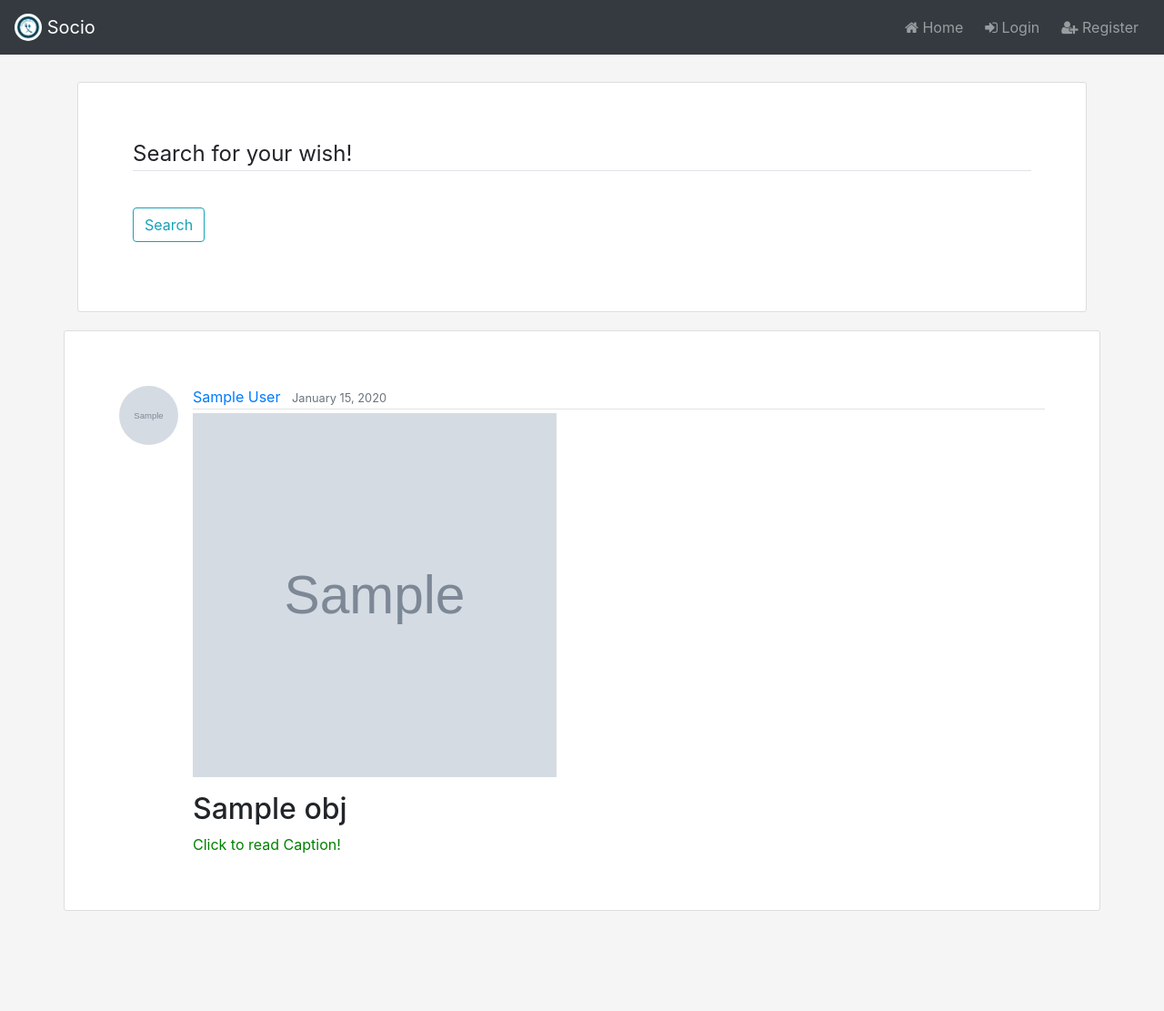
After one commit to Shikharm16/social-media-site-using-django, a Django app: template socio/templates/socio/filtered.html in a window 1280 px wide. The commit adds this page. Shown: the whole page at 91% size. Run offline with Django 3.2, Linux system fonts and the light colour scheme; the template is opened without the code that fills it: most values are stand-ins (such as "Sample title", 1, 10 or a date in 2020); grey boxes marked "Sample" are stand-in pictures; some libraries are stand-ins or nearby versions.

Commit message:
Added search feature

```diff
--- a/django_project/settings.py
+++ b/django_project/settings.py
@@ -33,6 +33,8 @@ ALLOWED_HOSTS = []
 INSTALLED_APPS = [
     'socio.apps.SocioConfig',
     'crispy_forms',
+    'django_filters',
+    'tinymce',
     'django.contrib.admin',
     'registration',
     'django.contrib.auth',
--- a/socio/templates/socio/base.html
+++ b/socio/templates/socio/base.html
@@ -21,8 +21,13 @@
     <script src="https://ajax.googleapis.com/ajax/libs/jquery/3.5.1/jquery.min.js"></script>
     <link rel="stylesheet" href="https://stackpath.bootstrapcdn.com/bootstrap/4.5.0/css/bootstrap.min.css" integrity="sha384-9aIt2nRpC12Uk9gS9baDl411NQApFmC26EwAOH8WgZl5MYYxFfc+NcPb1dKGj7Sk" crossorigin="anonymous">
     <script src="https://maxcdn.bootstrapcdn.com/bootstrap/3.4.1/js/bootstrap.min.js"></script>
+    <link rel="stylesheet" href="https://cdnjs.cloudflare.com/ajax/libs/font-awesome/4.7.0/css/font-awesome.min.css">
 
-
+<style type="text/css">
+  .nul{
+    padding: 2px 4px;
+  }
+</style>
 
 </head>
 <body style="background: #F5F5F5;">
@@ -47,53 +52,45 @@
 
  <ul class="nav navbar-nav navbar-right">
 
-      <li class="nav-item">
-        <a class="nav-link" href="{% url 'socio-home' %}">Home</a>
+      <li class="nav-item nul" >
+        <a class="nav-link" href="{% url 'socio-home' %}"><i class="fa fa-home" aria-hidden="true"></i> Home</a>
       </li>
       {% if user.is_authenticated %}
+      <li class="nav-item nul">
+        <a class="nav-link" href="{% url 'socio-filter' %}"><i class="fa fa-search" aria-hidden="true"></i> Search</a>
+      </li>
 
-      <li class="nav-item">
-        <a class="nav-link" href="{% url 'socio-feed' %}">Feed</a>
+      <li class="nav-item nul">
+        <a class="nav-link" href="{% url 'socio-feed' %}"><i class="fa fa-user" aria-hidden="true"></i> Feed</a>
       </li>
 
 
-
-      <li class="nav-item dropdown">
+      <li class="nav-item dropdown nul">
               <a class="nav-link dropdown-toggle" href="#" id="navbarDropdown" role="button" data-toggle="dropdown" aria-haspopup="true" aria-expanded="false">
                 <img src="{{ user.profile.profile_image.url }}" width="30" height="30" class="rounded-circle" alt="display logo">
                 {{ user.first_name}} {{ user.last_name}}
               </a>
           <div class="dropdown-menu" aria-labelledby="navbarDropdown">
-          <a class="dropdown-item" href="{% url 'socio-profile' %}">Update Profile</a>
-          <a class="dropdown-item" href="{% url 'password_reset' %}">Change Password</a>
+            <a class="dropdown-item" href="{% url 'socio-profile' %}"><i class="fa fa-user" aria-hidden="true"></i> Update Profile</a>
+            <a class="dropdown-item" href="{% url 'password_reset' %}"><i class="fa fa-key" aria-hidden="true"></i> Change Password</a>
             <div class="dropdown-divider"></div>
 
-          <a class="dropdown-item" href="{% url 'socio-delete' %}">Delete Account</a>
-          <!-- <a class="dropdown-item" href="{% url 'logout' %}">Logout</a> -->
+            <a class="dropdown-item" href="{% url 'socio-delete' %}"><i class="fa fa-cog" aria-hidden="true"></i> Delete Account</a>
+            <a class="dropdown-item" href="{% url 'logout' %}"><i class="fa fa-sign-out" aria-hidden="true"></i> Logout</a>
           </div>
         </li>
-         <li class="nav-item">
-        <a class="nav-link" href="{% url 'logout' %}">Logout</a>
+         <!-- <li class="nav-item"></li> -->
+
+      {% else %}
+       <li class="nav-item nul">
+        <a class="nav-link" href="{% url 'login' %}"><i class="fa fa-sign-in" aria-hidden="true"></i> Login</a>
       </li>
-      <!-- <li class="nav-item">
-        <a class="nav-link" href="{% url 'socio-profile' %}">{{ user.username}}</a>
-      </li>
-      <li class="nav-item">
-        <a class="nav-link" href="{% url 'logout' %}">Logout</a>
-      </li> -->
-      {% else %}
-       <li class="nav-item">
-        <a class="nav-link" href="{% url 'login' %}">Login</a>
-      </li>
-      <li class="nav-item">
-        <a class="nav-link" href="{% url 'socio-register' %}">Register</a>
+      <li class="nav-item nul">
+        <a class="nav-link" href="{% url 'socio-register' %}"><i class="fa fa-user-plus" aria-hidden="true"></i> Register</a>
       </li>
       {% endif %}
       </ul>
-  <!--   <form class="form-inline my-2 my-lg-1">
 
-      <button class="btn btn-dark my-2 my-sm-0" type="submit">login / signup</button>
-    </form> -->
   </div>
 </nav>
 
--- /dev/null
+++ b/socio/templates/socio/filtered.html
@@ -0,0 +1,41 @@
+{% extends "socio/base.html" %}
+{% load crispy_forms_tags %}
+{% block content %}
+
+ <div class="content-section">
+        <form action="">
+            {% csrf_token %}
+            <fieldset class="form-group">
+                <legend class="border-bottom mb-4">Search for your wish!</legend>
+                {{ filter.form|crispy }}
+            </fieldset>
+            <div class="form-group">
+                <button class="btn btn-outline-info" type="submit">Search</button>
+            </div>
+        </form>
+ </div>
+
+    {% if filter.qs %}
+    {% for obj in filter.qs %}
+    <article class="media content-section row">
+          <img class="rounded-circle article-img" src="{{  obj.author.profile.profile_image.url }}">
+          <div class="media-body">
+            <div class="article-metadata">
+              <a class="mr-2" href="#">{{ obj.author }}
+              </a>
+              <small class="text-muted">{{ obj.date_posted|date:"F d, Y" }}</small>
+            </div>
+            <img src="{{ obj.image.url }}" class="imgpost">
+            <h2>{{ obj.title }}</h2>
+            <a class="article-title" href="{% url 'post-detail' obj.id %}" style="color: green;">Click to read Caption!</a>
+          </div>
+	</article>
+	{% endfor %}
+	{% else %}
+	<article class="media content-section row">
+		<div class="media-body">
+				<h2> No Post to display!!</h2>
+		</div>
+	</article>
+	{% endif %}
+{% endblock %}
--- a/socio/urls.py
+++ b/socio/urls.py
@@ -24,4 +24,6 @@ urlpatterns = [
     path('post/<int:pk>/delete/', PostDeleteView.as_view(), name='post-delete'),
     path('logout/', auth_view.LogoutView.as_view(template_name='socio/logout.html'),name='logout'),
     path('deactivate/', views.delete_user, name='socio-delete'),
+    path('filtered/', views.filter_list, name='socio-filter'),
+    path('deactivate/confirm', views.delete_user_confirm, name='socio-delete-confirm'),
 ]
```
Also changed, not shown: socio/filters.py (added, +11 -0 lines), socio/templates/socio/deactivate.html (added, +13 -0 lines), socio/views.py (+14 -1 lines), db.sqlite3. Lines whose indentation alone changed are shown as unchanged.
